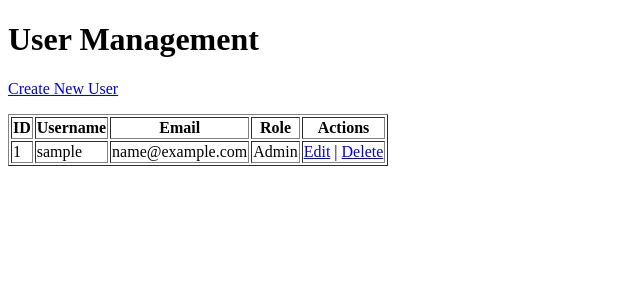
After one commit to Ritesh-Biswas/INTRANET, a Django app: page /user-management/ in a window 1280 px wide. The commit adds this page. Shown: the top 300 px of the page, without its empty margins (0-640 px from the left). Run offline with Django 4.2, Linux system fonts and the light colour scheme; a user stored in the database is signed in; tables that the repository leaves empty hold one stand-in row (values such as "Sample post").

Commit message:
Admin CRUD Operation Working

```diff
--- a/intranet/users/templates/admin_dashboard.html
+++ b/intranet/users/templates/admin_dashboard.html
@@ -11,8 +11,8 @@
 
     <h2>Management</h2>
     <ul>
-        {% comment %} <li><a href="{% url 'user_management' %}">User Management</a></li>
-        <li><a href="{% url 'announcement_management' %}">Announcements Management</a></li> {% endcomment %}
+         <li><a href="{% url 'user_management' %}">User Management</a></li>
+        {% comment %}<li><a href="{% url 'announcement_management' %}">Announcements Management</a></li> {% endcomment %}
     </ul>
 </body>
 </html>
--- /dev/null
+++ b/intranet/users/templates/user_management.html
@@ -0,0 +1,38 @@
+<!DOCTYPE html>
+<html lang="en">
+<head>
+    <meta charset="UTF-8">
+    <meta name="viewport" content="width=device-width, initial-scale=1.0">
+    <title>User Management</title>
+</head>
+<body>
+    <h1>User Management</h1>
+    <p><a href="{% url 'create_user' %}">Create New User</a></p>
+
+    <table border="1">
+        <thead>
+            <tr>
+                <th>ID</th>
+                <th>Username</th>
+                <th>Email</th>
+                <th>Role</th>
+                <th>Actions</th>
+            </tr>
+        </thead>
+        <tbody>
+            {% for user in users %}
+            <tr>
+                <td>{{ user.id }}</td>
+                <td>{{ user.username }}</td>
+                <td>{{ user.email }}</td>
+                <td>{{ user.role }}</td>
+                <td>
+                    <a href="{% url 'update_user' user.id %}">Edit</a> |
+                    <a href="{% url 'delete_user' user.id %}">Delete</a>
+                </td>
+            </tr>
+            {% endfor %}
+        </tbody>
+    </table>
+</body>
+</html>
--- a/intranet/users/urls.py
+++ b/intranet/users/urls.py
@@ -1,11 +1,15 @@
 from django.contrib.auth.views import LoginView # type: ignore
 from django.urls import path # type: ignore
-from .views import role_based_redirect,hr_dashboard,employee_dashboard,admin_dashboard
+from .views import role_based_redirect,hr_dashboard,employee_dashboard,admin_dashboard,user_management,create_user,update_user,delete_user
 
 urlpatterns = [
     path("login/", LoginView.as_view(template_name="login.html"), name="login"),
     path("redirect/", role_based_redirect, name="role_redirect"),
     path("admin_dashboard/", admin_dashboard, name="admin_dashboard"),
+    path('user-management/', user_management, name='user_management'),
+    path('user-management/create/',create_user, name='create_user'),
+    path('user-management/update/<int:user_id>/',update_user, name='update_user'),
+    path('user-management/delete/<int:user_id>/',delete_user, name='delete_user'),
     path("hr-dashboard/", hr_dashboard, name="hr_dashboard"),
     path("employee-dashboard/", employee_dashboard, name="employee_dashboard"),
 ]
--- a/intranet/users/views.py
+++ b/intranet/users/views.py
@@ -32,6 +32,72 @@ def admin_dashboard(request):
     # Render the dashboard
     return render(request, "admin_dashboard.html", {"total_users": total_users})
 
+
+@login_required
+def user_management(request):
+    # Ensure only Admin users can access this view
+    if request.user.role != "Admin":
+        return HttpResponseForbidden("You are not authorized to access this page.")
+
+    # Fetch all active users
+    users = CustomUser.objects.filter(is_active=True).order_by('-id')
+    return render(request, "user_management.html", {"users": users})
+
+
+@login_required
+def create_user(request):
+    if request.user.role != "Admin":
+        return HttpResponseForbidden("You are not authorized to access this page.")
+
+    if request.method == "POST":
+        username = request.POST.get("username")
+        email = request.POST.get("email")
+        role = request.POST.get("role")
+        password = request.POST.get("password")
+
+        # Create a new user
+        new_user = CustomUser.objects.create_user(
+            username=username,
+            email=email,
+            role=role,
+            password=password,
+        )
+        messages.success(request, f"User {username} created successfully!")
+        return redirect(reverse("user_management"))
+
+    return render(request, "create_user.html")
+
+
+@login_required
+def update_user(request, user_id):
+    if request.user.role != "Admin":
+        return HttpResponseForbidden("You are not authorized to access this page.")
+
+    user = get_object_or_404(CustomUser, id=user_id)
+
+    if request.method == "POST":
+        user.username = request.POST.get("username")
+        user.email = request.POST.get("email")
+        user.role = request.POST.get("role")
+        user.save()
+        messages.success(request, f"User {user.username} updated successfully!")
+        return redirect(reverse("user_management"))
+
+    return render(request, "update_user.html", {"user": user})
+
+
+@login_required
+def delete_user(request, user_id):
+    if request.user.role != "Admin":
+        return HttpResponseForbidden("You are not authorized to access this page.")
+
+    user = get_object_or_404(CustomUser, id=user_id)
+    user.is_active = False  # Soft delete
+    user.save()
+    messages.success(request, f"User {user.username} deleted successfully!")
+    return redirect(reverse("user_management"))
+
+
 # HR Dashboard is Added
 @login_required
 def hr_dashboard(request):
```
Also changed, not shown: intranet/users/templates/create_user.html (added, +28 -0 lines), intranet/users/templates/update_user.html (added, +26 -0 lines).
